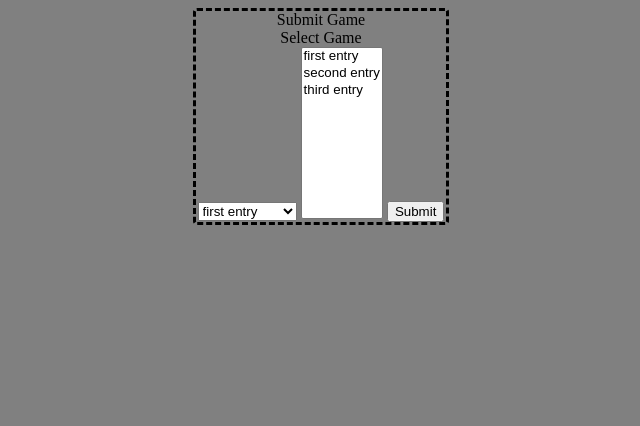
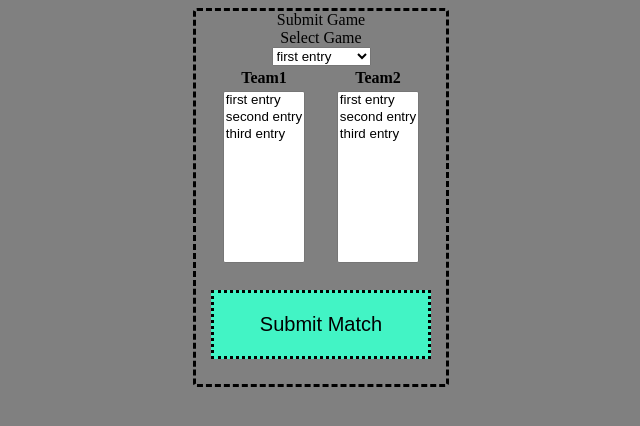
Before and after one commit to ironicoerror/scoretracker, a Flask app: page /submit in a window 1280 px wide. Shown: the top 426 px of the page, without its empty margins (319-959 px from the left). Run offline with Flask 2, Linux system fonts and the light colour scheme.

Commit message:
minor html design changes

```diff
--- a/templates/script.js
+++ b/templates/script.js
@@ -0,0 +1,3 @@
+function helloworld() {
+	alert("Hello World!");
+}
--- a/templates/submit_game.html
+++ b/templates/submit_game.html
@@ -7,31 +7,46 @@
 		<title>HeScha-Scoretracker</title>
 		<link rel="canonical" href="" />
 		<meta name="description" content="Tracking scores of various games to mongoDB">
-		<meta name="keywords" content="gaming, score, tracking, mongoDB, python" />
-		<meta property="fb:admins" content="tobi rogx" />
+		<meta name="keywords" content="gaming, score, tracker, python, flask" />
+		<meta property="og:admins" content="tobi rogx" />
 		<meta property="og:title" content="HeScha-Scoretracker" />
 		<meta property="og:type" content="website" />
 		<meta property="og:url" content="localhost" />
 		<meta property="og:image" content="" />
 		<meta property="og:description" content="Tracking scores of various games to mongoDB" />
 		<link rel="stylesheet" href="../static/style.css">
-		<script src="/script.js"></script>
+		<script src="./script.js"></script>
 	</head>
 	<body>
-				<center>
-		 <form class="boxxed" method="post">
+		<center>
+		<form class="boxxed" method="post">
 			<legend align="center">Submit Game</legend>
 			<label for="sgame">Select Game</label><br>
 			<select id="sgame" name="sgame">
 				<option value=1>first entry</option>
 				<option value=2>second entry</option>
-			</select>
-				<select id="team1" name="team" size="10" multiple>
-				<option value=1>first entry</option>
-				<option value=2>second entry</option>
-				<option value=3>third entry</option>
-			</select>
-			<input type="submit" value="Submit">
+			</select><br>
+			<table align=center>
+				<tr>
+					<th><label for="team1">Team1</label></th>
+					<th><label for="team2">Team2</label></th>
+				</tr>
+				<tr>
+					<td><select class="teams" id="team1" name="team1" size="10" multiple>
+						<option value=1>first entry</option>
+						<option value=2>second entry</option>
+						<option value=3>third entry</option>
+					</select></td>
+
+					<td><select class="teams" id="team2" name="team2" size="10" multiple>
+						<option value=1>first entry</option>
+						<option value=2>second entry</option>
+						<option value=3>third entry</option>
+					</select></td>
+				</tr>
+				<tr>
+					<td colspan="2"><button class="game" type="submit" value="Submit">Submit Match</button></td>
+				</tr>
 		</form>
 		</center>
 	</body>
```
Also changed, not shown: templates/home.html (+6 -5 lines).
